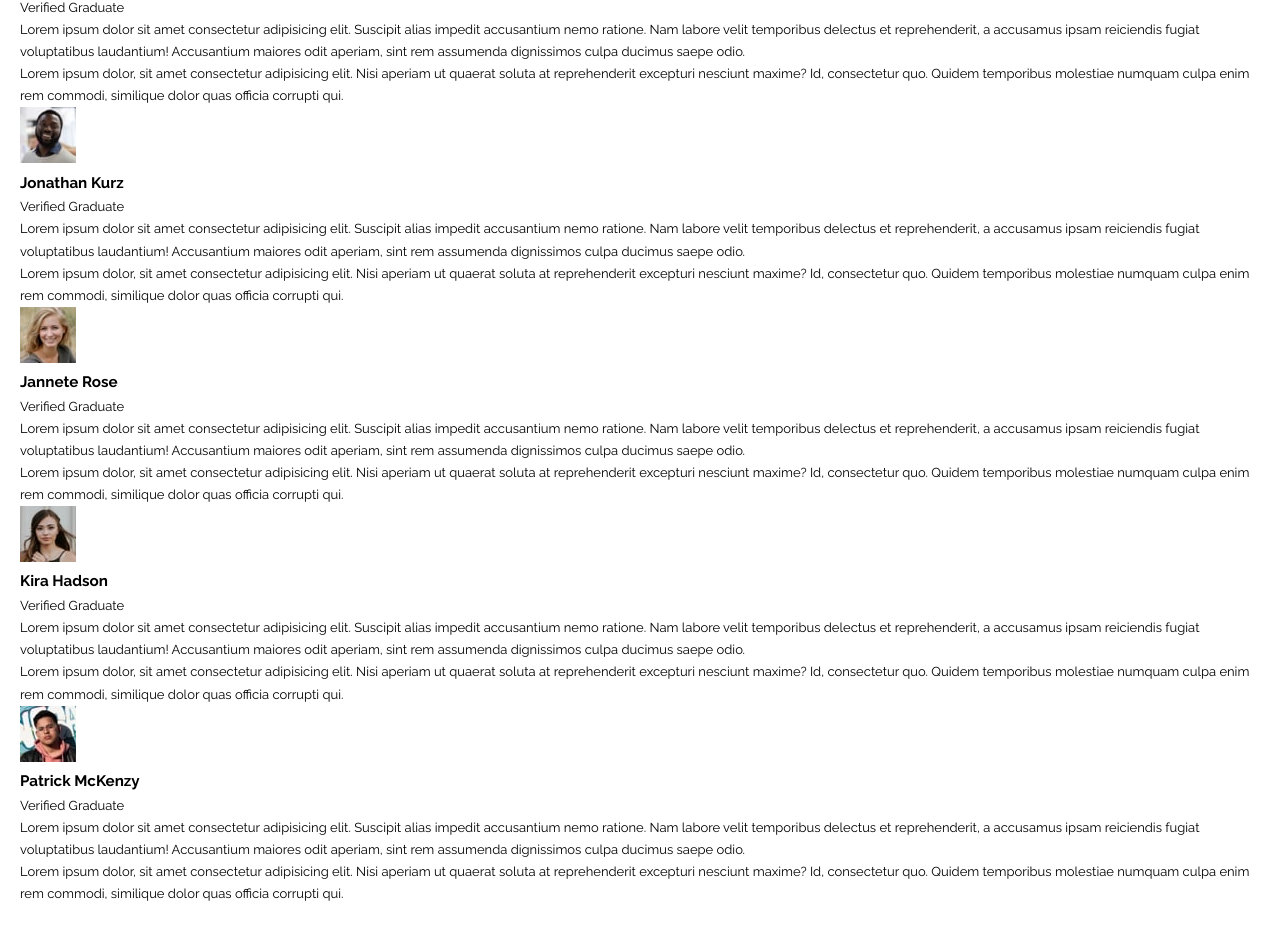
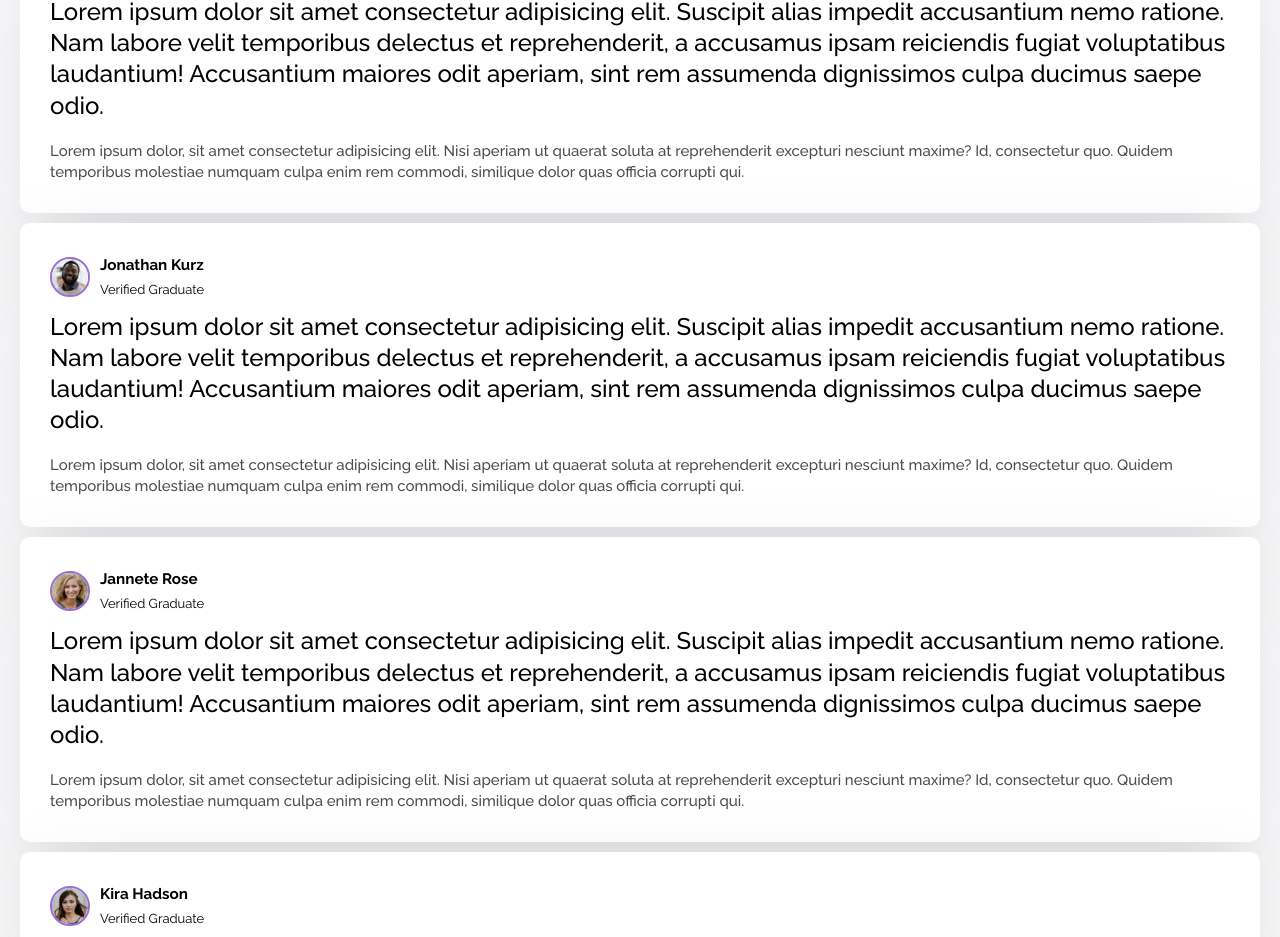
Before and after one commit to TomyJusuf/Grid-Project, a plain HTML site: page index.html in a window 1280 px wide. Shown: the part 212-1149 px from the top of the page. Drawn offline with Linux system fonts and the light colour scheme.

Commit message:
styling our cards

```diff
--- a/index.html
+++ b/index.html
@@ -11,18 +11,18 @@
  <div class="testemonials">
   <div class="card card--bg--purple">
    <header class="card__header">
-    <img src="images/image-daniel.jpg" class="card_img">
+    <img src="images/image-daniel.jpg" class="card__img">
     <div>
      <h3>Daniel CLifford</h3>
      <p>Verified Graduate</p>
     </div>
    </header>
-   <p class="card_lead">
+   <p class="card__lead">
     Lorem ipsum dolor sit amet consectetur adipisicing elit. Suscipit alias impedit accusantium nemo ratione. Nam labore
     velit temporibus delectus et reprehenderit, a accusamus ipsam reiciendis fugiat voluptatibus laudantium! Accusantium
     maiores odit aperiam, sint rem assumenda dignissimos culpa ducimus saepe odio.
    </p>
-   <p class="card_quote">
+   <p class="card__quote">
     Lorem ipsum dolor, sit amet consectetur adipisicing elit. Nisi aperiam ut quaerat soluta at reprehenderit excepturi
     nesciunt maxime? Id, consectetur quo. Quidem temporibus molestiae numquam culpa enim rem commodi, similique dolor
     quas officia corrupti qui.
@@ -30,18 +30,18 @@
   </div>
   <div class="card card--bg--purple">
    <header class="card__header">
-    <img src="images/image-jonathan.jpg" class="card_img">
+    <img src="images/image-jonathan.jpg" class="card__img">
     <div>
      <h3>Jonathan Kurz</h3>
      <p>Verified Graduate</p>
     </div>
    </header>
-   <p class="card_lead">
+   <p class="card__lead">
     Lorem ipsum dolor sit amet consectetur adipisicing elit. Suscipit alias impedit accusantium nemo ratione. Nam labore
     velit temporibus delectus et reprehenderit, a accusamus ipsam reiciendis fugiat voluptatibus laudantium! Accusantium
     maiores odit aperiam, sint rem assumenda dignissimos culpa ducimus saepe odio.
    </p>
-   <p class="card_quote">
+   <p class="card__quote">
     Lorem ipsum dolor, sit amet consectetur adipisicing elit. Nisi aperiam ut quaerat soluta at reprehenderit excepturi
     nesciunt maxime? Id, consectetur quo. Quidem temporibus molestiae numquam culpa enim rem commodi, similique dolor
     quas officia corrupti qui.
@@ -49,18 +49,18 @@
   </div>
   <div class="card card--bg--purple">
    <header class="card__header">
-    <img src="images/image-jeanette.jpg" class="card_img">
+    <img src="images/image-jeanette.jpg" class="card__img">
     <div>
      <h3>Jannete Rose</h3>
      <p>Verified Graduate</p>
     </div>
    </header>
-   <p class="card_lead">
+   <p class="card__lead">
     Lorem ipsum dolor sit amet consectetur adipisicing elit. Suscipit alias impedit accusantium nemo ratione. Nam labore
     velit temporibus delectus et reprehenderit, a accusamus ipsam reiciendis fugiat voluptatibus laudantium! Accusantium
     maiores odit aperiam, sint rem assumenda dignissimos culpa ducimus saepe odio.
    </p>
-   <p class="card_quote">
+   <p class="card__quote">
     Lorem ipsum dolor, sit amet consectetur adipisicing elit. Nisi aperiam ut quaerat soluta at reprehenderit excepturi
     nesciunt maxime? Id, consectetur quo. Quidem temporibus molestiae numquam culpa enim rem commodi, similique dolor
     quas officia corrupti qui.
@@ -68,18 +68,18 @@
   </div>
   <div class="card card--bg--purple">
    <header class="card__header">
-    <img src="images/image-kira.jpg" class="card_img">
+    <img src="images/image-kira.jpg" class="card__img">
     <div>
      <h3>Kira Hadson</h3>
      <p>Verified Graduate</p>
     </div>
    </header>
-   <p class="card_lead">
+   <p class="card__lead">
     Lorem ipsum dolor sit amet consectetur adipisicing elit. Suscipit alias impedit accusantium nemo ratione. Nam labore
     velit temporibus delectus et reprehenderit, a accusamus ipsam reiciendis fugiat voluptatibus laudantium! Accusantium
     maiores odit aperiam, sint rem assumenda dignissimos culpa ducimus saepe odio.
    </p>
-   <p class="card_quote">
+   <p class="card__quote">
     Lorem ipsum dolor, sit amet consectetur adipisicing elit. Nisi aperiam ut quaerat soluta at reprehenderit excepturi
     nesciunt maxime? Id, consectetur quo. Quidem temporibus molestiae numquam culpa enim rem commodi, similique dolor
     quas officia corrupti qui.
@@ -87,18 +87,18 @@
   </div>
   <div class="card card--bg--purple">
    <header class="card__header">
-    <img src="images/image-patrick.jpg" class="card_img">
+    <img src="images/image-patrick.jpg" class="card__img">
     <div>
      <h3>Patrick McKenzy</h3>
      <p>Verified Graduate</p>
     </div>
    </header>
-   <p class="card_lead">
+   <p class="card__lead">
     Lorem ipsum dolor sit amet consectetur adipisicing elit. Suscipit alias impedit accusantium nemo ratione. Nam labore
     velit temporibus delectus et reprehenderit, a accusamus ipsam reiciendis fugiat voluptatibus laudantium! Accusantium
     maiores odit aperiam, sint rem assumenda dignissimos culpa ducimus saepe odio.
    </p>
-   <p class="card_quote">
+   <p class="card__quote">
     Lorem ipsum dolor, sit amet consectetur adipisicing elit. Nisi aperiam ut quaerat soluta at reprehenderit excepturi
     nesciunt maxime? Id, consectetur quo. Quidem temporibus molestiae numquam culpa enim rem commodi, similique dolor
     quas officia corrupti qui.
--- a/style.css
+++ b/style.css
@@ -16,3 +16,46 @@ body {
   margin: 100px auto;
   padding: 20px;
 }
+.card {
+  background-color: #fff;
+  border-radius: 10px;
+  padding: 30px;
+  box-shadow: rgba(17, 12, 46, 0.15) 0px 48px 100px 0px;
+  margin-bottom: 10px;
+}
+
+.card__header {
+  display: flex;
+  align-items: center;
+  margin-bottom: 10px;
+}
+
+.card_header h3 {
+  font-size: 15px;
+}
+
+.card_header p {
+  opacity: 50%;
+}
+
+.card__img {
+  width: 40px;
+  height: 40px;
+  border-radius: 50%;
+  border: 2px solid #996ed9;
+  margin-right: 10px;
+}
+
+.card__lead {
+  font-size: 1.5rem;
+  font-weight: 500;
+  line-height: 1.3;
+  margin-bottom: 20px;
+}
+
+.card__quote {
+  font-size: 15px;
+  font-weight: 500;
+  line-height: 1.4;
+  opacity: 70%;
+}
```
